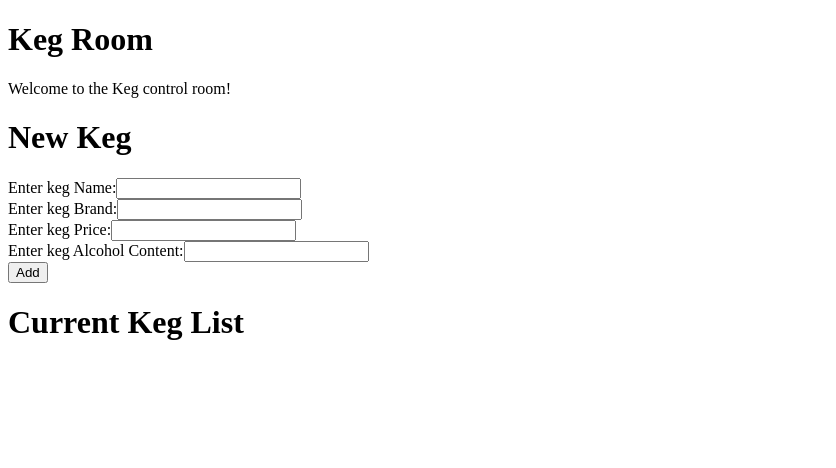
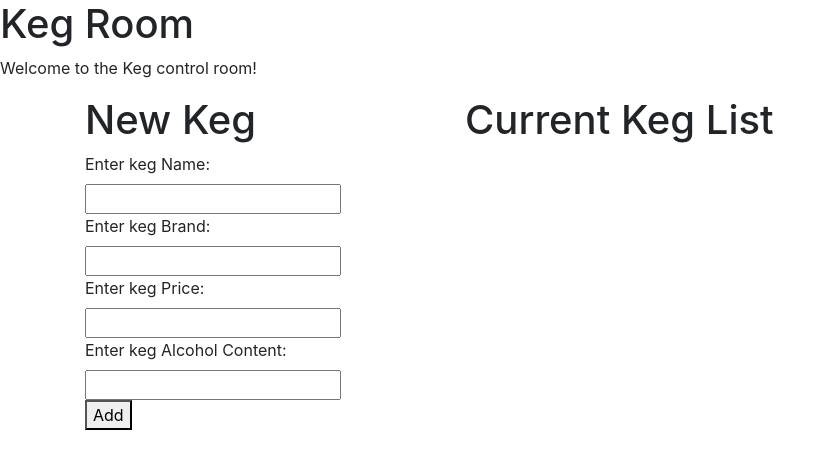
Before and after one commit to rogueminx/keg-room, an Angular app: page / in a window 1280 px wide. Shown: the top 468 px of the page, without its empty margins (0-836 px from the left). Built offline with nearby package versions, Linux system fonts and the light colour scheme.

Commit message:
install bootstrap

```diff
--- a/package.json
+++ b/package.json
@@ -21,6 +21,7 @@
     "@angular/platform-browser": "^5.2.0",
     "@angular/platform-browser-dynamic": "^5.2.0",
     "@angular/router": "^5.2.0",
+    "bootstrap": "^4.0.0",
     "core-js": "^2.4.1",
     "rxjs": "^5.5.6",
     "zone.js": "^0.8.19"
--- a/src/app/app.component.html
+++ b/src/app/app.component.html
@@ -2,7 +2,16 @@
 <h1>Keg Room</h1>
 <p>Welcome to the Keg control room!</p>
 
-
-<app-new-keg (sendKeg)="addKeg($event)"></app-new-keg>
-<app-keg-list [childKegList] = "masterKegList" (clickSender)="editKeg($event)"></app-keg-list>
-<app-edit-keg [selectedKeg]="selectedKeg" (clickDone) ="finishedEditing()"></app-edit-keg>
+<div class="container">
+  <div class="row">
+    <div class="col-md-4">
+      <app-new-keg (sendKeg)="addKeg($event)"></app-new-keg>
+    </div>
+    <div class="col-md-4">
+      <app-keg-list [childKegList] = "masterKegList" (clickSender)="editKeg($event)"></app-keg-list>
+    </div>
+    <div class="col-md-4">
+      <app-edit-keg [selectedKeg]="selectedKeg" (clickDone) ="finishedEditing()"></app-edit-keg>
+    </div>
+  </div>
+</div>
```
Also changed, not shown: .angular-cli.json, 1 other file (tests, documents, lock files or other folders).
